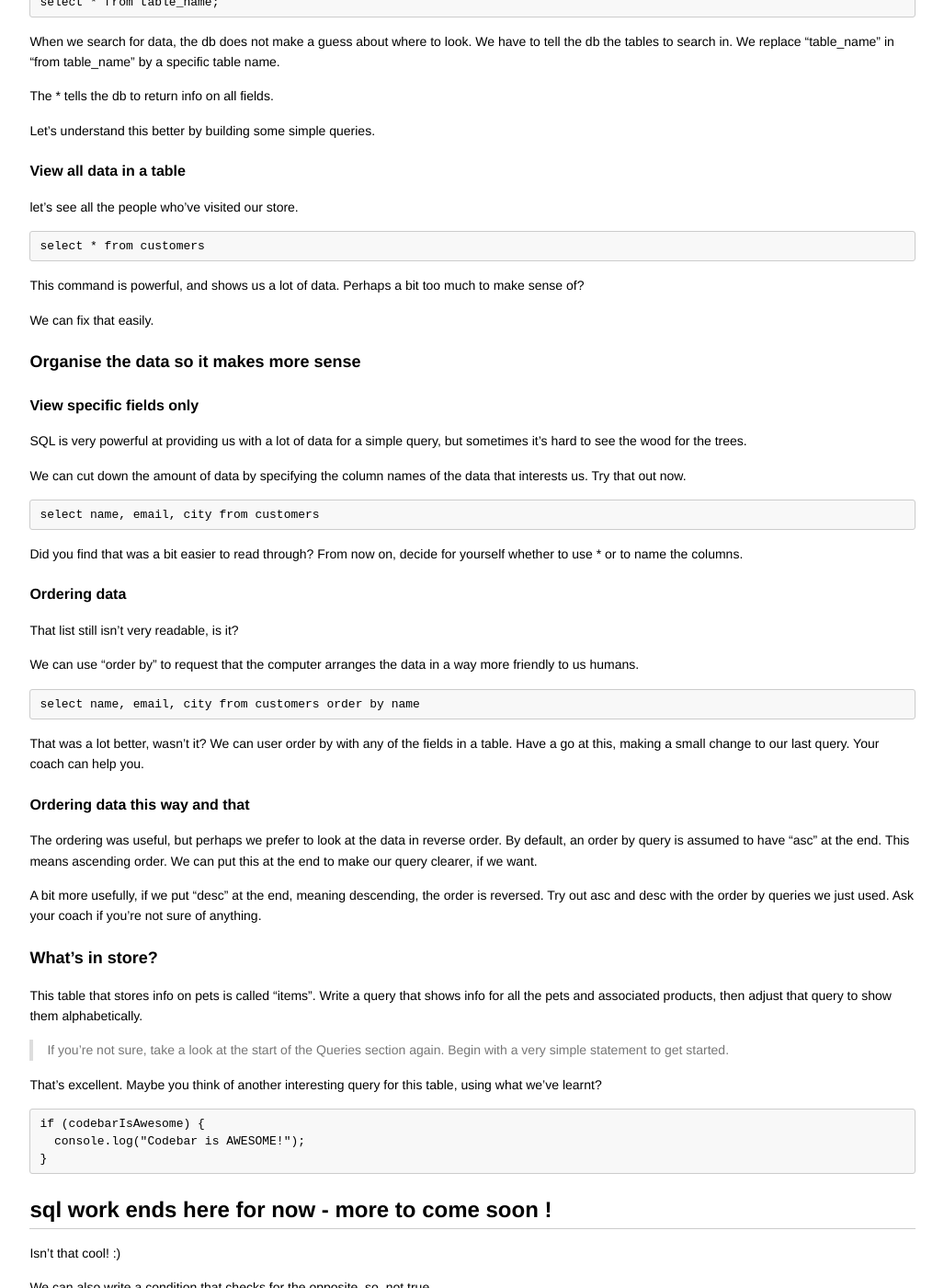
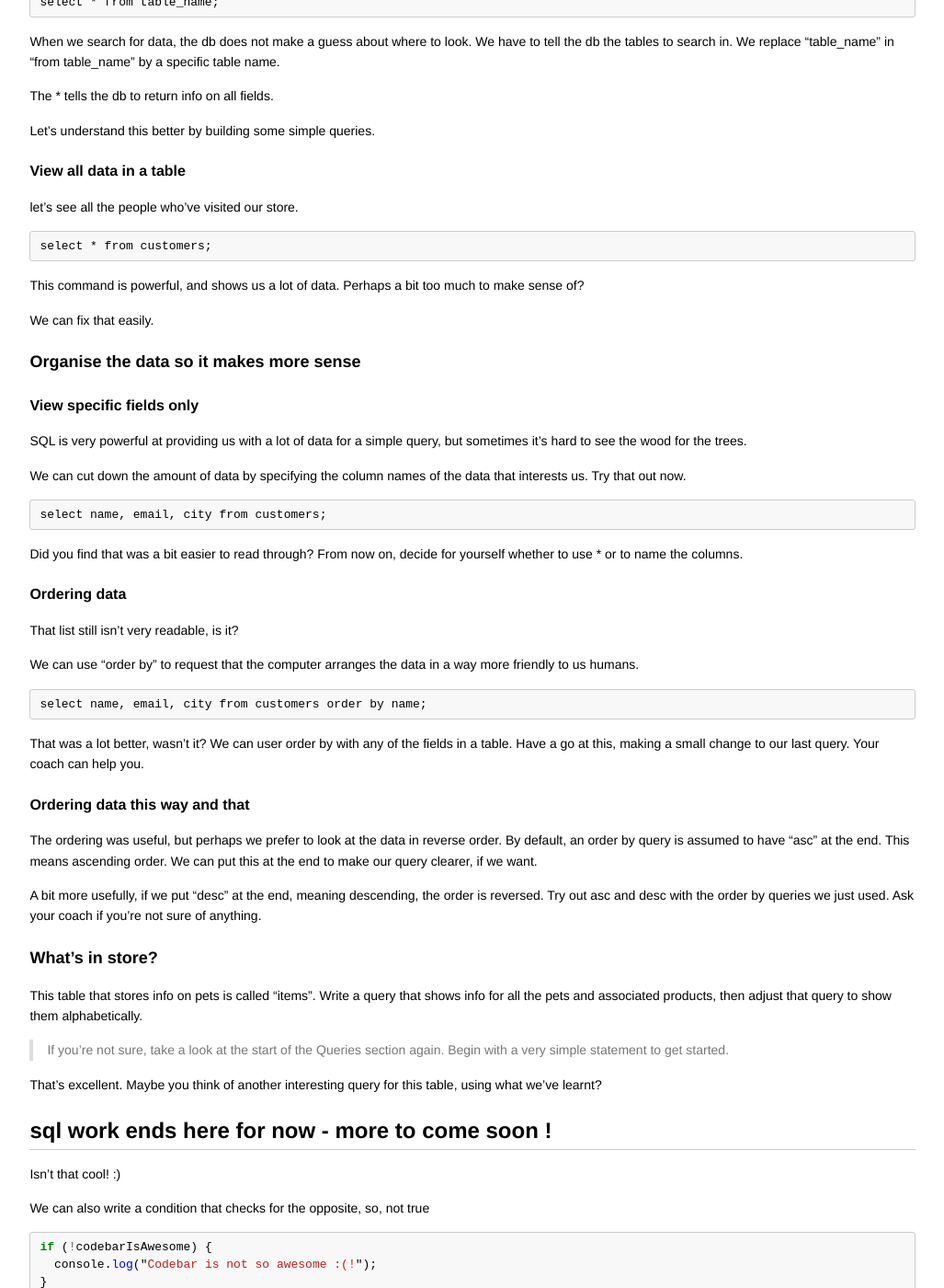
Before and after one commit to codebar/tutorials, a Jekyll site: the page built from sql/lesson1/tutorial.md, in a window 1280 px wide and 1400 px high, scrolled down 2623 px. Shown: the whole window at 92% size, without its empty margins (126-1153 px from the left). Built offline with Jekyll 4.4.1, drawn with Linux system fonts in a browser that asks for light colours; Markdown is read by kramdown in place of the engine named in the settings.

Commit message:
minor changes

````diff
--- a/sql/lesson1/tutorial.md
+++ b/sql/lesson1/tutorial.md
@@ -144,7 +144,7 @@ When we search for data, the db does not make a guess about where to look. We ha
 let's see all the people who've visited our store.
 
 ```
-select * from customers
+select * from customers;
 ```
 
 This command is powerful, and shows us a lot of data. Perhaps a bit too much to make sense of?
@@ -160,7 +160,7 @@ SQL is very powerful at providing us with a lot of data for a simple query, but
 We can cut down the amount of data by specifying the column names of the data that interests us. Try that out now.
 
 ```
-select name, email, city from customers
+select name, email, city from customers;
 ```
 
 Did you find that was a bit easier to read through? From now on, decide for yourself whether to use * or to name the columns.
@@ -172,7 +172,7 @@ That list still isn't very readable, is it?
 We can use "order by" to request that the computer arranges the data in a way  more friendly to us humans.
 
 ```
-select name, email, city from customers order by name
+select name, email, city from customers order by name;
 ```
 
 That was a lot better, wasn't it? We can user order by with any of the fields in a table. Have a go at this, making a small change to our last query. Your coach can help you.
@@ -192,11 +192,6 @@ This table that stores info on pets is called "items". Write a query that shows
 
 That's excellent. Maybe you think of another interesting query for this table, using what we've learnt?
 
-```
-if (codebarIsAwesome) {
-  console.log("Codebar is AWESOME!");
-}
-```
 
 ## sql work ends here for now - more to come soon !
 
````
